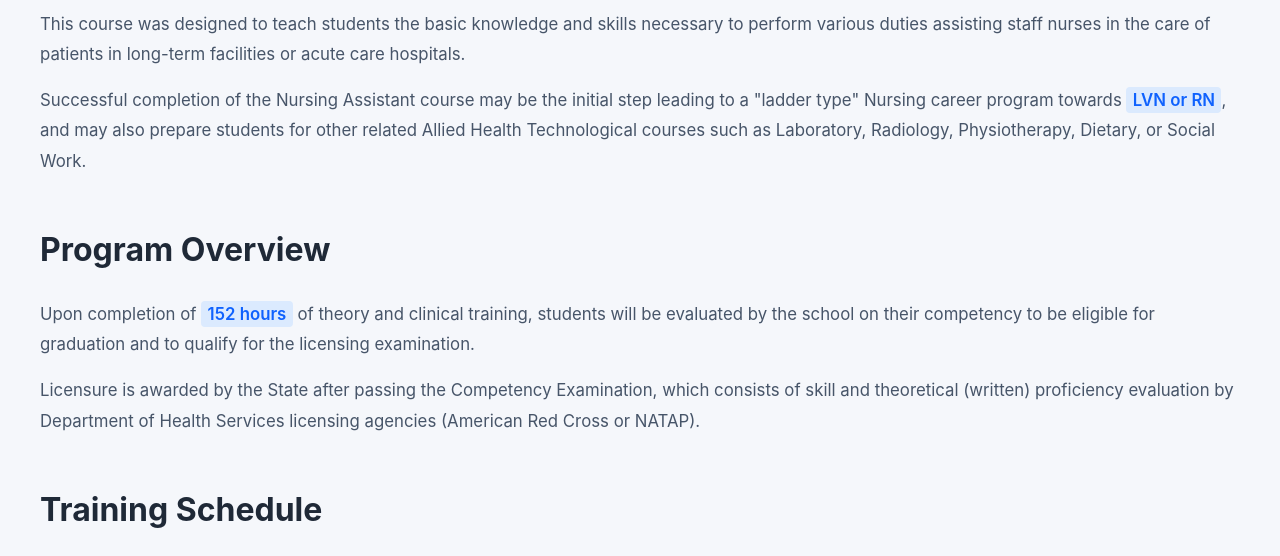
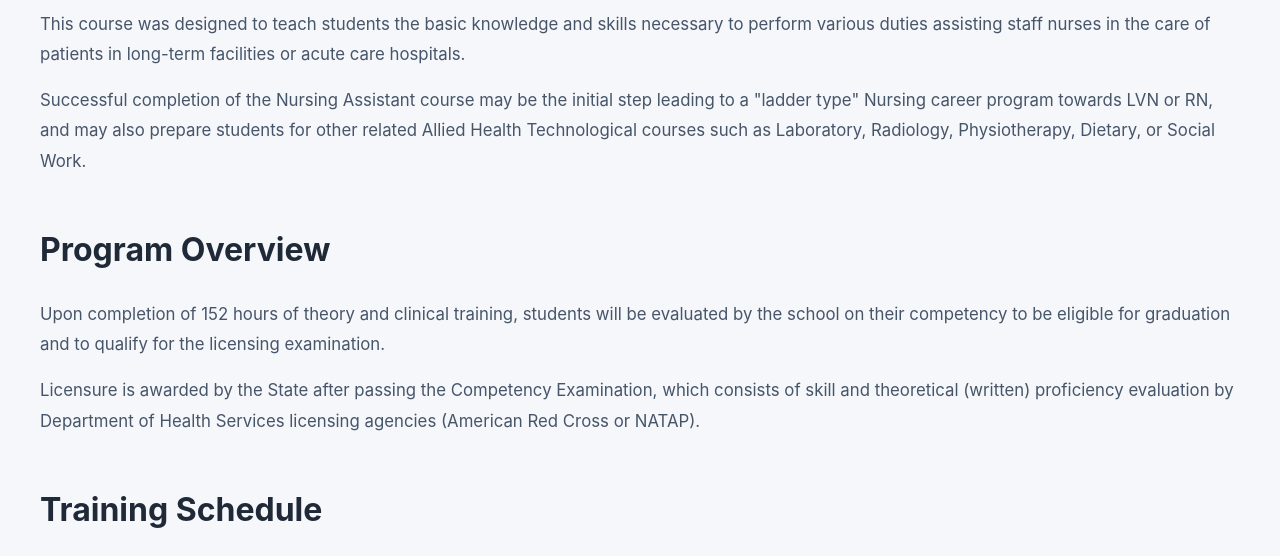
Before and after one commit to rotsen-gregorio/Allied_Medical, a website: page nursing-assistant.html in a window 1280 px wide. Shown: the part 750-1306 px from the top of the page. Drawn offline with Linux system fonts and the light colour scheme.

Commit message:
Remove highlight spans from phlebotomy and nursing assistant pages

```diff
--- a/nursing-assistant.html
+++ b/nursing-assistant.html
@@ -489,12 +489,12 @@
     <section class="content-section">
       <h2>Course Objective</h2>
       <p>This course was designed to teach students the basic knowledge and skills necessary to perform various duties assisting staff nurses in the care of patients in long-term facilities or acute care hospitals.</p>
-      <p>Successful completion of the Nursing Assistant course may be the initial step leading to a "ladder type" Nursing career program towards <span class="highlight">LVN or RN</span>, and may also prepare students for other related Allied Health Technological courses such as Laboratory, Radiology, Physiotherapy, Dietary, or Social Work.</p>
+      <p>Successful completion of the Nursing Assistant course may be the initial step leading to a "ladder type" Nursing career program towards LVN or RN, and may also prepare students for other related Allied Health Technological courses such as Laboratory, Radiology, Physiotherapy, Dietary, or Social Work.</p>
     </section>
 
     <section class="content-section">
       <h2>Program Overview</h2>
-      <p>Upon completion of <span class="highlight">152 hours</span> of theory and clinical training, students will be evaluated by the school on their competency to be eligible for graduation and to qualify for the licensing examination.</p>
+      <p>Upon completion of 152 hours of theory and clinical training, students will be evaluated by the school on their competency to be eligible for graduation and to qualify for the licensing examination.</p>
       <p>Licensure is awarded by the State after passing the Competency Examination, which consists of skill and theoretical (written) proficiency evaluation by Department of Health Services licensing agencies (American Red Cross or NATAP).</p>
     </section>
 
```
Also changed, not shown: phlebotomy-technician.html (+2 -2 lines).
